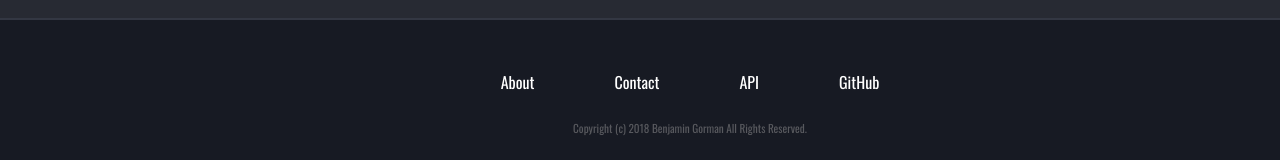
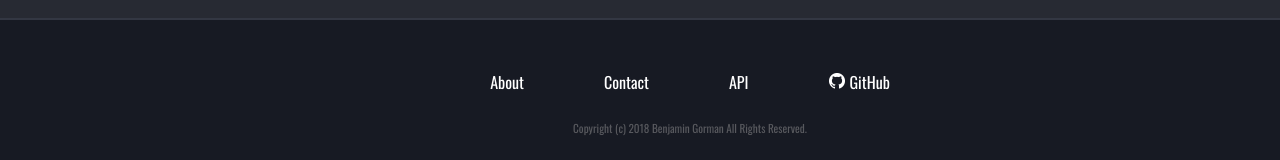
Before and after one commit to benjamingorman/KAGLadder, a React (Create React App) app in the folder website/: page /#/ in a window 1280 px wide. Shown: the part 592-752 px from the top of the page. Built offline with nearby package versions, Linux system fonts and the light colour scheme; no server answers.

Commit message:
Update GitHub link

```diff
--- a/website/src/components/MainFooter.js
+++ b/website/src/components/MainFooter.js
@@ -13,7 +13,12 @@ class MainFooter extends Component {
                         <Link to="/about"><span>About</span></Link>
                         <a href="mailto:8076bgorman@gmail.com?Subject=KAGLadder"><span>Contact</span></a>
                         <a href="https://api.kagladder.com"><span>API</span></a>
-                        <a href="https://github.com/benjamingorman/KAGELO"><span>GitHub</span></a>
+                        <a href="https://github.com/benjamingorman/KAGLadder">
+                            <span>
+                                <img className="_github" src="GitHub-Mark-Light-32px.png" alt="Github" />
+                                GitHub
+                            </span>
+                        </a>
                     </div>
                     <div>
                         <span className="_copyright">Copyright (c) 2018 Benjamin Gorman All Rights Reserved.</span>
--- a/website/src/components/MainFooter.scss
+++ b/website/src/components/MainFooter.scss
@@ -8,6 +8,12 @@
 
     a:hover {
         text-decoration: underline;
+    }
+
+    img._github {
+        height: 16px;
+        width: 16px;
+        margin-right: 5px;
     }
 
     ._content {
```
Also changed, not shown: website/public/GitHub-Mark-32px.png (added), website/public/GitHub-Mark-Light-32px.png (added).
